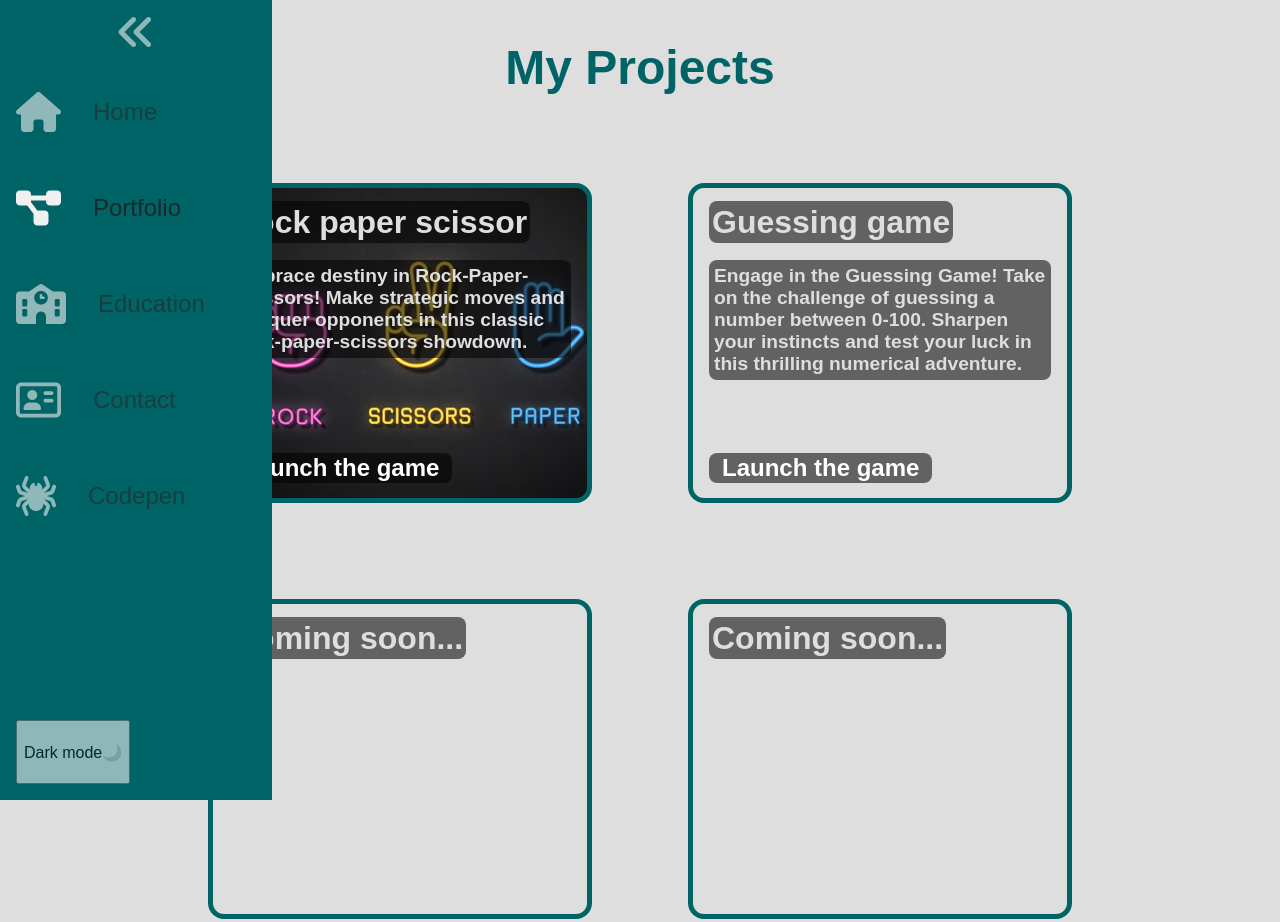
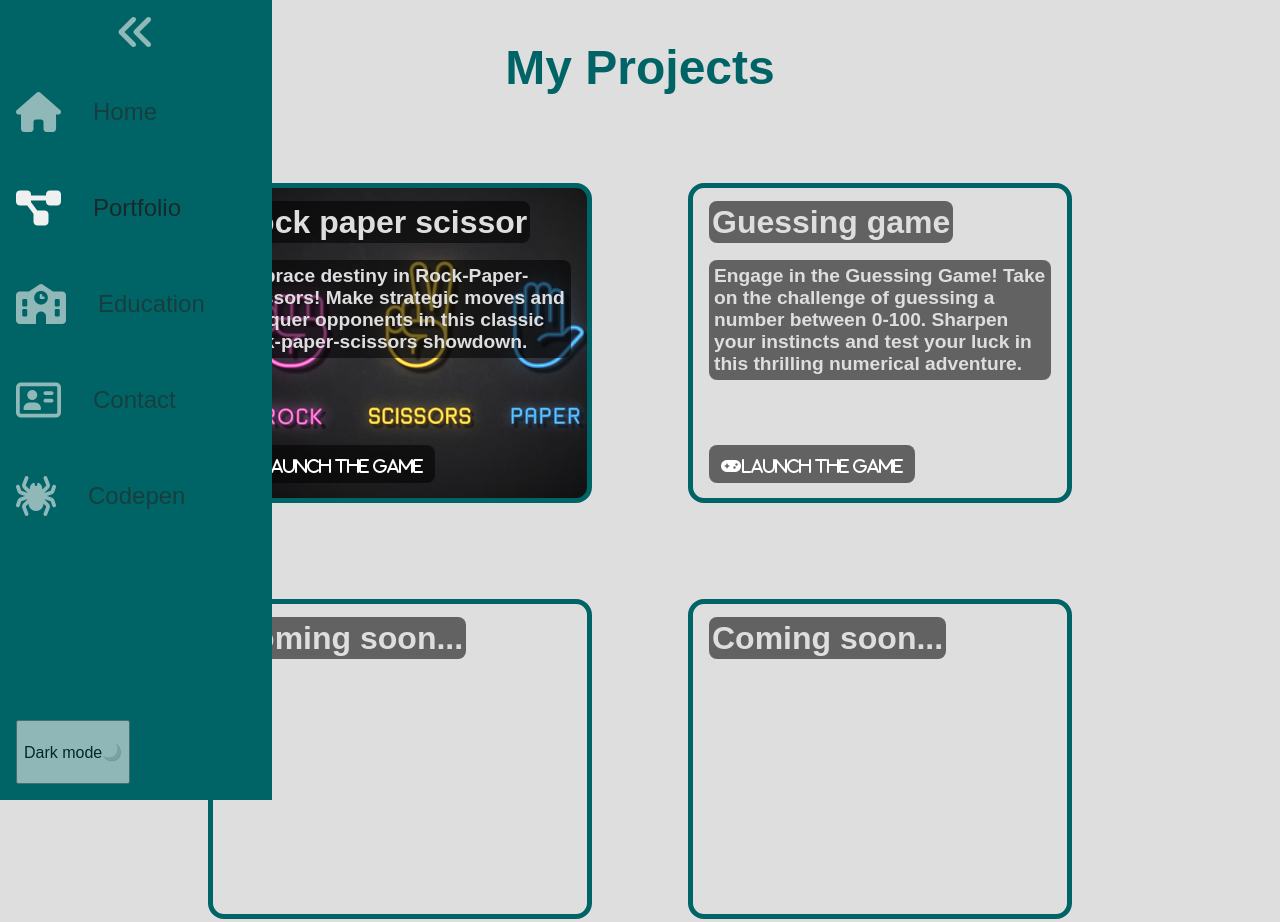
Before and after one commit to OscarDonald/Modified-CV, a plain HTML site: page portfolio.html in a window 1280 px wide. Drawn offline with Linux system fonts and the light colour scheme; a web font is replaced by a local one.

Commit message:
Fixed error in portfolio.html

```diff
--- a/css/animations.css
+++ b/css/animations.css
@@ -196,7 +196,7 @@ Social links animation
   width: 100%;
 }
 
-.project-box button:hover {
+.linkGame:hover {
   scale: 1.1;
   cursor: pointer;
   background-color: black;
--- a/css/main.css
+++ b/css/main.css
@@ -247,14 +247,14 @@ Allows me to get an animation when the field is focused
   padding: 5px;
   border-radius: 0.5rem;
 }
-.project-box button {
+.project-box .linkGame {
   position: absolute;
   bottom: 15px;
   background-color: rgba(0, 0, 0, 0.555);
   border: none;
   border-radius: 0.5rem;
   transition: all 0.3s ease-in-out;
-
+  padding: 5px;
 }
 .project-box a {
   text-decoration: none;
--- a/portfolio.html
+++ b/portfolio.html
@@ -85,13 +85,13 @@
             Embrace destiny in Rock-Paper-Scissors! Make strategic moves and
             conquer opponents in this classic rock-paper-scissors showdown.
           </p>
-          <button>
+          <div class="linkGame">
             <a
-              href="https://donaldson-rockpaperscissor.netlify.app/"
-              target="_blank"
-              >Launch the game</a
-            >
-          </button>
+            href="https://donaldson-rockpaperscissor.netlify.app/"
+            target="_blank"
+            ><i class="fa-solid fa-gamepad">Launch the game</i></a
+          >
+          </div>
         </div>
         <div class="project-box">
           <h3>Guessing game</h3>
@@ -100,13 +100,13 @@
             number between 0-100. Sharpen your instincts and test your luck in
             this thrilling numerical adventure.
           </p>
-          <button>
+          <div class="linkGame">
             <a
               href="https://donaldson-guessing-game.netlify.app/"
               target="_blank"
-              >Launch the game</a
+              ><i class="fa-solid fa-gamepad">Launch the game</i></a
             >
-          </button>
+          </div>
         </div>
         <div class="project-box">
           <h3>Coming soon...</h3>
```
